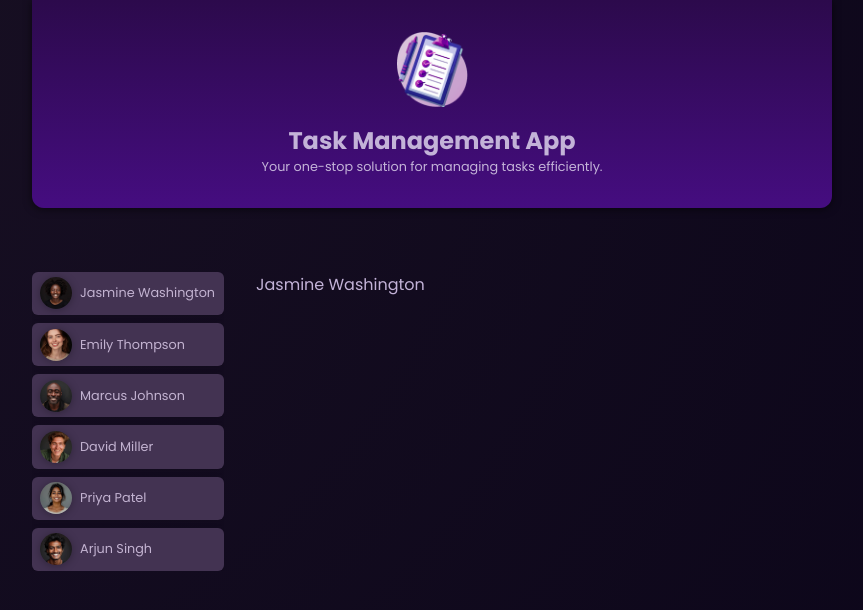
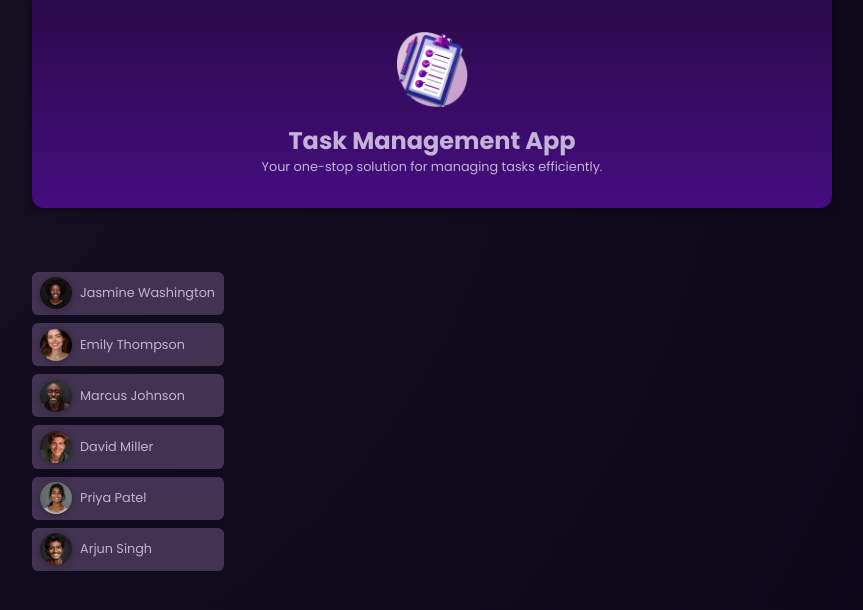
Before and after one commit to bassel-islam/01-starting-project, an Angular app: page / in a window 1280 px wide. Shown: the top 610 px of the page, without its empty margins (208-1071 px from the left). Built offline with nearby package versions, Linux system fonts and the light colour scheme.

Commit message:
outputting conditional content.

```diff
--- a/src/app/app.component.html
+++ b/src/app/app.component.html
@@ -9,5 +9,8 @@
     </li>
     }
   </ul>
-  <app-tasks [userName]="selectedUser?.name"/>
+  @if (selectedUser) {
+    <app-tasks [userName]="selectedUser.name"/>
+  }
+
 </main>
--- a/src/app/app.component.ts
+++ b/src/app/app.component.ts
@@ -13,7 +13,7 @@ import { TasksComponent } from './tasks/tasks.component';
 })
 export class AppComponent {
   users = DUMMY_USERS;
-  userId = 'u1';
+  userId?:string ;
   get selectedUser(){
     return this.users.find((user) => user.id === this.userId);
   }
```
